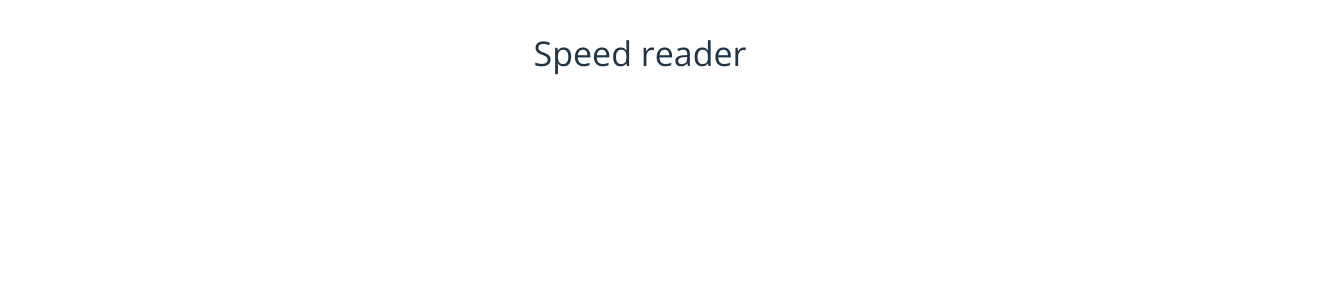
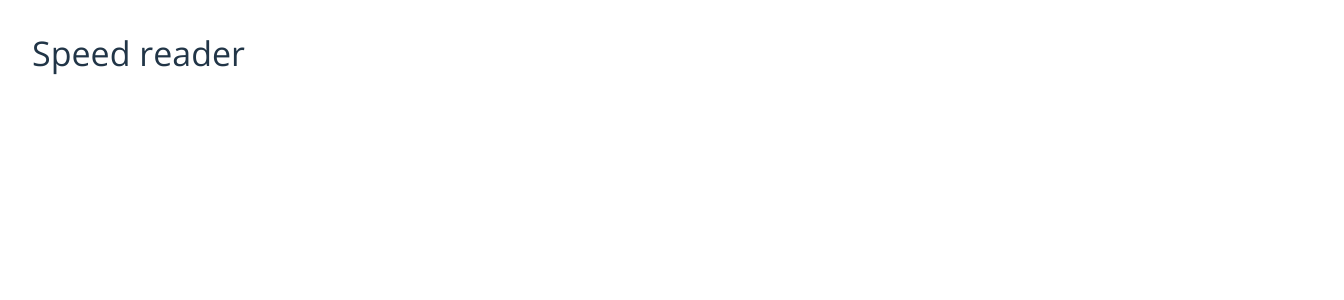
Before and after one commit to BernardMoy/reader, a React (Vite) app: page / in a window 1280 px wide. Shown: the top 300 px of the page, 1344 px wide, since content can reach past the window. Built offline with nearby package versions, Linux system fonts and the light colour scheme.

Commit message:
Topbar alignment

```diff
--- a/src/Home.tsx
+++ b/src/Home.tsx
@@ -12,7 +12,7 @@ export default function Home() {
         justifyContent: "start",
         gap: TITLE_MARGIN,
         height: "100vh", // The outer box need to have the size of the screen to push elements using flex grow
-        width: "100vh",
+        width: "100vw",
       }}
     >
       {/* The top bar */}
--- a/src/Topbar.tsx
+++ b/src/Topbar.tsx
@@ -7,11 +7,11 @@ export default function Topbar() {
       sx={{
         display: "flex",
         flexDirection: "row",
-        justifyContent: "start",
+        justifyContent: "start", // alignment
         gap: TITLE_MARGIN,
       }}
     >
-      <Typography variant="h4" sx={{ flexGrow: 1 }}>
+      <Typography variant="h4" sx={{}}>
         Speed reader
       </Typography>
     </Box>
```
